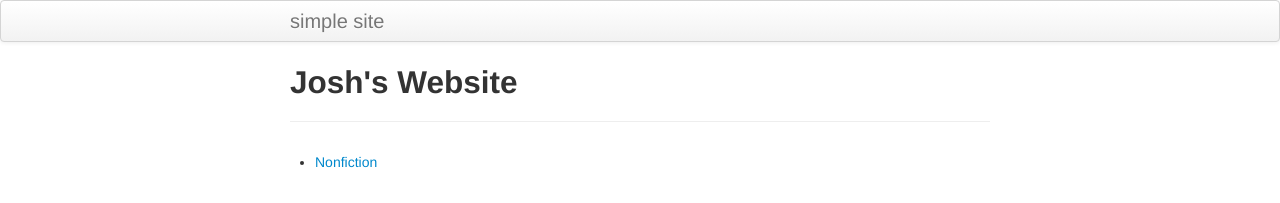
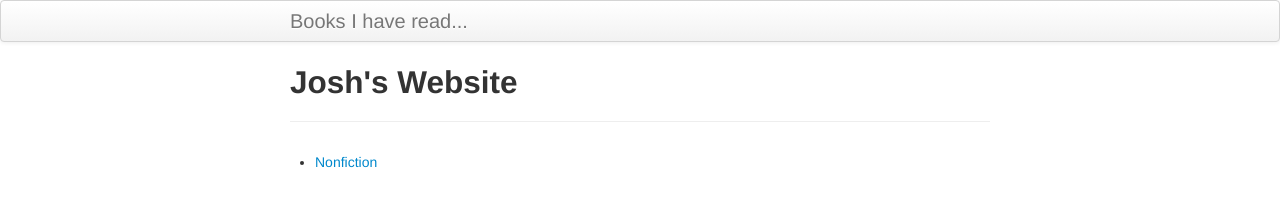
Before and after one commit to joshgunter/gunter_website, a Jekyll site: the page built from index.md, in a window 1280 px wide. Shown: the top 203 px of the page. Built offline with Jekyll 4.4.1, drawn with Linux system fonts in a browser that asks for light colours.

Commit message:
Update _config.yml with title

```diff
--- a/_config.yml
+++ b/_config.yml
@@ -8,7 +8,7 @@ highlighter: rouge
 # Themes are encouraged to use these universal variables
 # so be sure to set them if your theme uses them.
 #
-title : simple site
+title : Books I have read...
 author :
   name : Josh Gunter
   email : jmgunter@gmail.com
```
